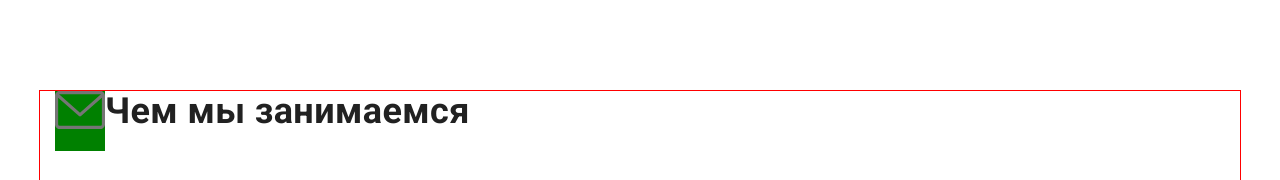
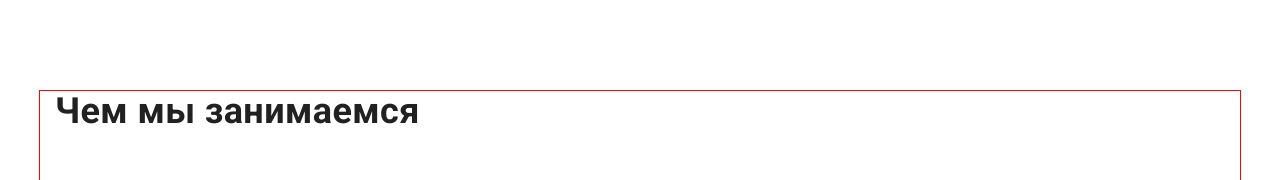
Before and after one commit to kolosmi/goit-markup-hw-04, a plain HTML site: page index.html in a window 1280 px wide. Shown: the part 1028-1208 px from the top of the page. Drawn offline with nearby package versions, Linux system fonts and the light colour scheme.

Commit message:
тренировалась

```diff
--- a/css/style.css
+++ b/css/style.css
@@ -313,6 +313,7 @@ margin: 0 auto;
        padding-top: 94px;
        padding-bottom: 94px;
         }
+
 .features-item::before {
     display: block;
     content: "";
@@ -357,16 +358,7 @@ display: flex;
     color: var(--titles-color);
 }
 
-.product-title::before {
-    content: "";
-    width: 50px;
-    height: 60px;
-    background-color: green;
-    background-image: url(../images/envel.svg);
-    background-size: contain;
-    background-repeat: no-repeat;
-    display: block;
-}
+
 
 .product-list{
 
```
